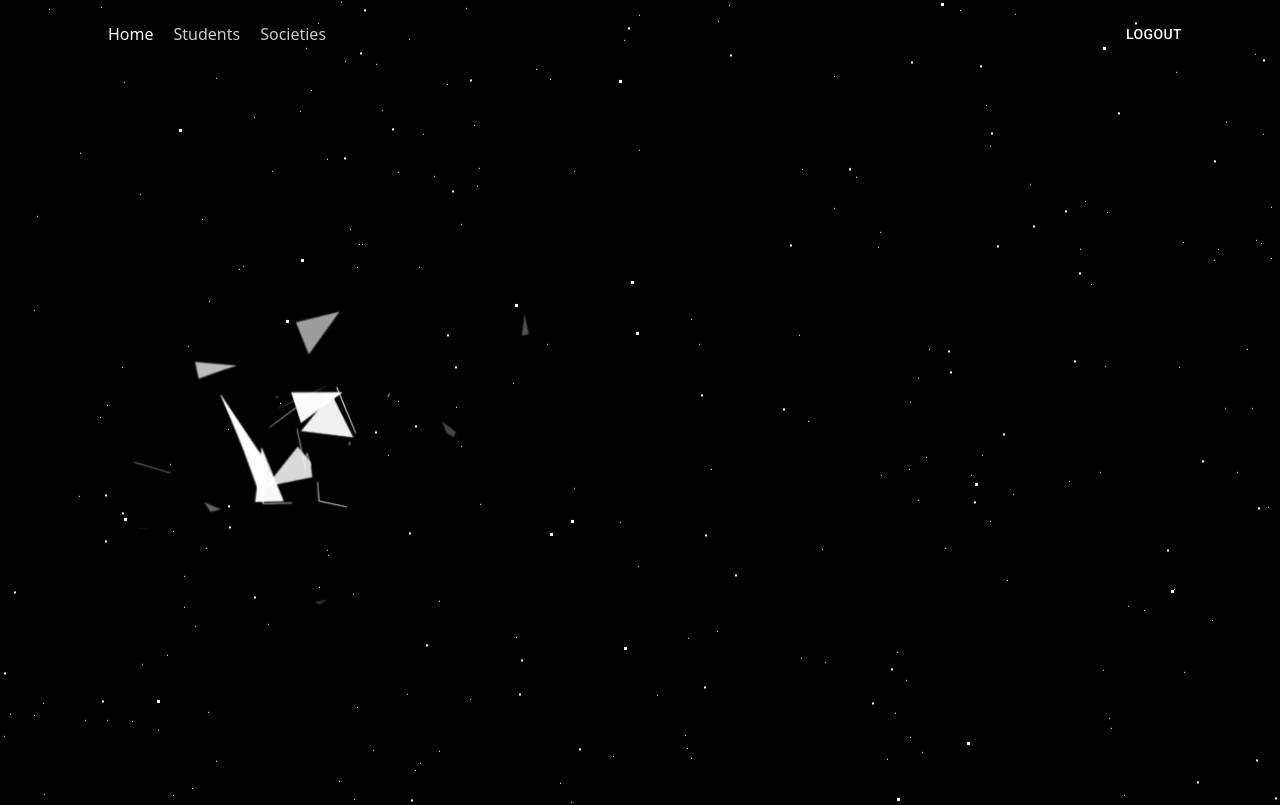
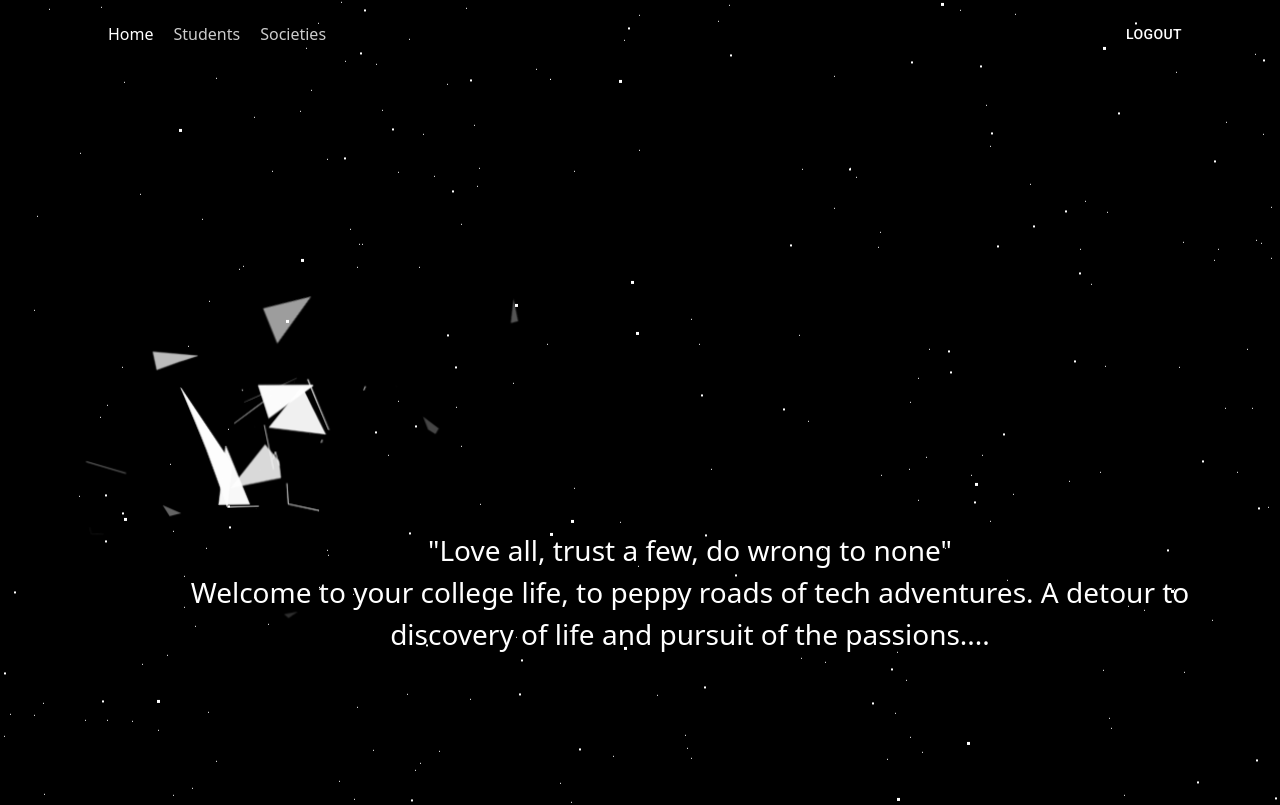
Before and after one commit to SilverGraph/CSE-Website, a React (Create React App) app in the folder client/: page / in a window 1280 px wide. Shown: the top 805 px of the page. Built offline with nearby package versions, Linux system fonts and the light colour scheme; no server answers.

Commit message:
Website finalised

```diff
--- a/client/src/pages/Home/Slide1/Slide1.css
+++ b/client/src/pages/Home/Slide1/Slide1.css
@@ -5,6 +5,7 @@
   /* border: 1px solid #fff; */
   color: #fff;
   display: flex;
+  flex-direction: column;
   height: 100vh;
   width: 100vw;
   justify-content: center;
@@ -47,4 +48,12 @@ figure:hover:after {
   font: 700 9px/14px Tahoma, sans-serif;
 }
 
+#quote{
+  font-size: 1.75rem;
+  position: absolute;
+  text-align: center;
+  top: 450px;
+  width: 80vw;
+}
+
 /*# sourceMappingURL=Slide1.css.map */
--- a/client/src/pages/Home/Slide1/Slide1.jsx
+++ b/client/src/pages/Home/Slide1/Slide1.jsx
@@ -322,6 +322,8 @@ export default function Slide1() {
         </g>
         </svg>
         </figure>
+        <p id="quote">"Love all, trust a few, do wrong to none" <br />
+            Welcome to your college life, to peppy roads of tech adventures. A detour to discovery of life and pursuit of the passions....</p>
         </div>
     )
 }
```
